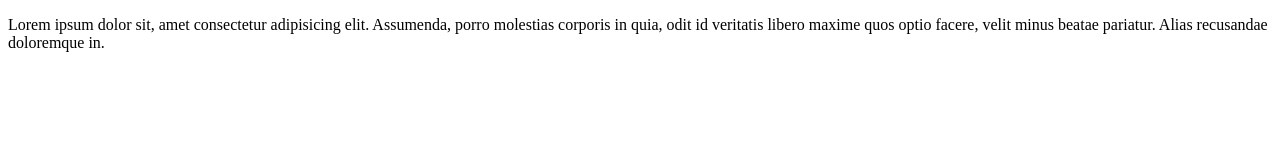
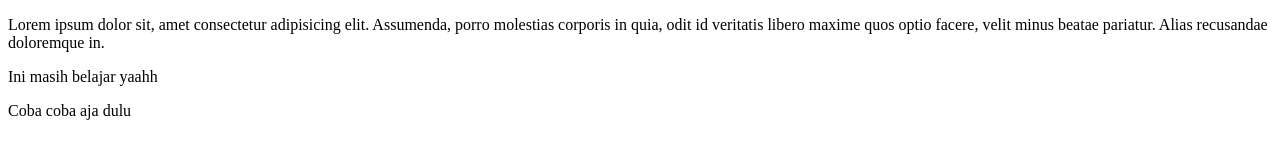
Before and after one commit to alifahevaaa/belajar-git, a plain HTML site: page index.html in a window 1280 px wide. Drawn offline with Linux system fonts and the light colour scheme.

Commit message:
ada tambahan nih

```diff
--- a/index.html
+++ b/index.html
@@ -8,5 +8,8 @@
 </head>
 <body>
     <p>Lorem ipsum dolor sit, amet consectetur adipisicing elit. Assumenda, porro molestias corporis in quia, odit id veritatis libero maxime quos optio facere, velit minus beatae pariatur. Alias recusandae doloremque in.</p>
+
+    <p>Ini masih belajar yaahh</p>
+    <p>Coba coba aja dulu</p>
 </body>
 </html>
```
Also changed, not shown: image/download.jfif (added).
